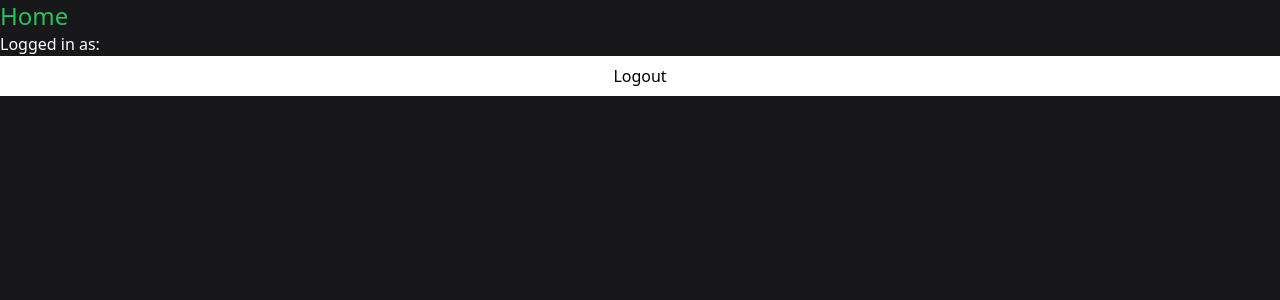
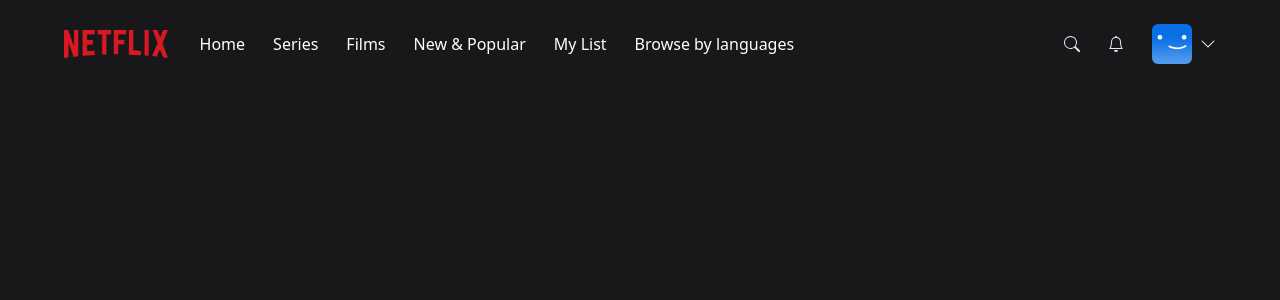
Before and after one commit to benjaminbork/Portfolio, a Next.js app in the folder netflix-clone/: page / in a window 1280 px wide. Shown: the top 300 px of the page. Built offline with nearby package versions, Linux system fonts and the light colour scheme; no server answers; the database is empty; sample sign-in values are in the browser's storage.

Commit message:
created navbar

```diff
--- /dev/null
+++ b/netflix-clone/components/AccountMenu.tsx
@@ -0,0 +1,37 @@
+import { signOut } from 'next-auth/react';
+import React from 'react';
+
+interface AccountMenuProps {
+  visible?: boolean;
+}
+
+const AccountMenu: React.FC<AccountMenuProps> = ({ visible }) => {
+  if (!visible) {
+    return null;
+  }
+  return (
+    <div className='bg-black w-56 absolute top-14 right-0 py-5 flex-col border-2 border-gray-800 flex'>
+      <div className='flex flex-col gap-3'>
+        <div className='px-3 group/item flex gap-3 flex-row items-center w-full'>
+          <img
+            className='w-8 rounded-md'
+            src='/images/default-blue.png'
+            alt=''
+          />
+          <p className='text-white text-sm group-hover/item:underline'>
+            username
+          </p>
+        </div>
+        <hr className='bg-gray-600 border-0 h-px my-4' />
+        <div
+          onClick={() => signOut()}
+          className='px-3 text-center text-white text-sm hover:underline'
+        >
+          Sign out of Netflix
+        </div>
+      </div>
+    </div>
+  );
+};
+
+export default AccountMenu;
--- /dev/null
+++ b/netflix-clone/components/MobileMenu.tsx
@@ -0,0 +1,34 @@
+import React from 'react';
+
+interface MobileMenuProps {
+  visible?: boolean;
+}
+
+const MobileMenu: React.FC<MobileMenuProps> = ({ visible }) => {
+  if (!visible) {
+    return null;
+  }
+
+  return (
+    <div className='bg-black w-56 absolute top-8 left-0 flex-col border-2 border-gray-800 flex'>
+      <div className='flex flex-col gap-4'>
+        <div className='px-3 text-center text-white hover:underline'>Home</div>
+        <div className='px-3 text-center text-white hover:underline'>
+          Series
+        </div>
+        <div className='px-3 text-center text-white hover:underline'>Films</div>
+        <div className='px-3 text-center text-white hover:underline'>
+          New & Popular
+        </div>
+        <div className='px-3 text-center text-white hover:underline'>
+          My List
+        </div>
+        <div className='px-3 text-center text-white hover:underline'>
+          Browse by languages
+        </div>
+      </div>
+    </div>
+  );
+};
+
+export default MobileMenu;
--- /dev/null
+++ b/netflix-clone/components/Navbar.tsx
@@ -0,0 +1,94 @@
+import { BsChevronDown, BsSearch, BsBell } from 'react-icons/bs';
+import { useCallback, useEffect, useState } from 'react';
+
+import MobileMenu from './MobileMenu';
+import NavbarItem from './NavbarItem';
+import AccountMenu from './AccountMenu';
+
+const TOP_OFFSET = 66;
+
+const Navbar = () => {
+  const [showMobileMenu, setShowMobileMenu] = useState(false);
+  const [showAccountMenu, setShowAccountMenu] = useState(false);
+  const [showBackground, setShowBackground] = useState(false);
+
+  useEffect(() => {
+    const handleScroll = () => {
+      if (window.scrollY >= TOP_OFFSET) {
+        setShowBackground(true);
+      } else {
+        setShowBackground(false);
+      }
+    };
+
+    window.addEventListener('scroll', handleScroll);
+
+    return () => {
+      window.removeEventListener('scroll', handleScroll);
+    };
+  }, []);
+
+  const toggleMobileMenu = useCallback(() => {
+    setShowMobileMenu(!showMobileMenu);
+  }, [showMobileMenu]);
+
+  const toggleAccountMenu = useCallback(() => {
+    setShowAccountMenu(!showAccountMenu);
+  }, [showAccountMenu]);
+
+  return (
+    <nav className='w-full fixed z-40 '>
+      <div
+        className={`px-4 md:px-16 py-6 flex flex-row items-center transition duration-500 ${
+          showBackground ? 'bg-zinc-900 bg-opacity-90' : ''
+        }`}
+      >
+        <img className='h-4 lg:h-7' src='/images/logo.png' alt='Logo' />
+        <div className='flex-row ml-8 gap-7 hidden lg:flex'>
+          <NavbarItem label='Home' />
+          <NavbarItem label='Series' />
+          <NavbarItem label='Films' />
+          <NavbarItem label='New & Popular' />
+          <NavbarItem label='My List' />
+          <NavbarItem label='Browse by languages' />
+        </div>
+        <div
+          onClick={toggleMobileMenu}
+          className='lg:hidden flex flex-row items-center gap-2 ml-8 cursor-pointer relative'
+        >
+          <p className='text-white text-sm'>Browse</p>
+          <BsChevronDown
+            className={`text-white transition ${
+              showMobileMenu ? 'rotate-180' : 'rotate-0'
+            }`}
+          />
+          <MobileMenu visible={showMobileMenu} />
+        </div>
+        <div className='flex flex-row ml-auto gap-7 items-center'>
+          <div className='text-gray-200 hover:text-gray-300 cursor-pointer transition'>
+            <BsSearch />
+          </div>
+          <div className='text-gray-200 hover:text-gray-300 cursor-pointer transition'>
+            <BsBell />
+          </div>
+          <div
+            onClick={toggleAccountMenu}
+            className='flex flex-row items-center gap-2 cursor-pointer relative'
+          >
+            <div className='w-6 h-6 lg:w-10 lg:h-10 rounded-md overflow-hidden'>
+              <img src='/images/default-blue.png' alt='' />
+            </div>
+            <BsChevronDown
+              className={`text-white transition ${
+                showAccountMenu ? 'rotate-180' : 'rotate-0'
+              }`}
+            />
+            <AccountMenu visible={showAccountMenu} />
+          </div>
+        </div>
+      </div>
+    </nav>
+  );
+};
+
+export default Navbar;
--- /dev/null
+++ b/netflix-clone/components/NavbarItem.tsx
@@ -0,0 +1,15 @@
+import React from 'react';
+
+interface NavbarItemProps {
+  label: string;
+}
+
+const NavbarItem: React.FC<NavbarItemProps> = ({ label }) => {
+  return (
+    <div className='text-white cursor-pointer hover:text-gray-300 transition'>
+      {label}
+    </div>
+  );
+};
+
+export default NavbarItem;
--- a/netflix-clone/pages/index.tsx
+++ b/netflix-clone/pages/index.tsx
@@ -2,6 +2,7 @@
 import { getSession, signOut } from 'next-auth/react';
 
 import useCurrentUser from '@/hooks/useCurrentUser';
+import Navbar from '@/components/Navbar';
 
 export async function getServerSideProps(context: NextPageContext) {
   const session = await getSession(context);
@@ -21,15 +22,9 @@
 }
 
 export default function Home() {
-  const { data: user } = useCurrentUser();
-
   return (
     <>
-      <h1 className='text-2xl text-green-500'>Home</h1>
-      <p className='text-white'>Logged in as: {user?.name}</p>
-      <button className='h-10 w-full bg-white' onClick={() => signOut()}>
-        Logout
-      </button>
+      <Navbar />
     </>
   );
 }
```
